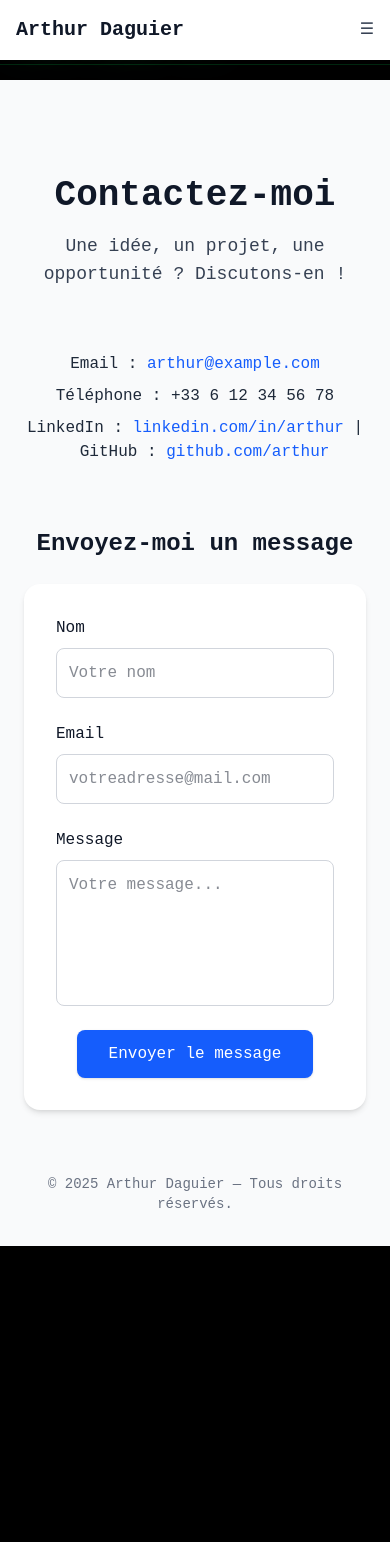
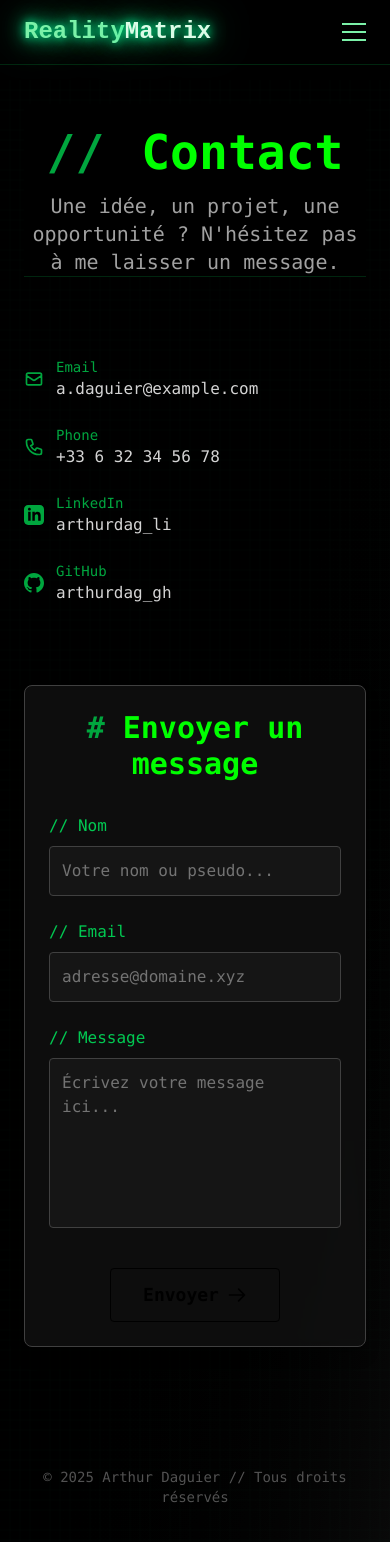
Before and after one commit to arth14hur/portfolio, a Next.js app in the folder mon-portfolio/: page /contact in a window 390 px wide. Shown: the top 1542 px of the page. Before the commit the page ends 1246 px from the top, so only its background shows below. Built offline with nearby package versions, Linux system fonts and the light colour scheme.

Commit message:
feat(terminal)mise a jours des commandes

```diff
--- a/mon-portfolio/app/contact/page.tsx
+++ b/mon-portfolio/app/contact/page.tsx
@@ -1,109 +1,165 @@
-"use client";
+// app/contact/page.tsx
+"use client"; // Garde ceci si tu utilises useState pour la gestion du formulaire plus tard
 
-import { useState } from "react";
+import type { NextPage } from 'next';
+import Head from 'next/head';
+import Link from 'next/link'; // Pour les liens potentiels
 
-export default function ContactPage() {
-  const [menuOpen, setMenuOpen] = useState(false);
+// Tu pourrais vouloir un état pour la gestion du formulaire plus tard
+// import { useState } from 'react';
+
+// Réutilisation des détails de contact, ajuste si nécessaire
+const contactDetails = [
+  { method: 'Email', value: 'a.daguier@example.com', href: 'mailto:a.daguier@example.com', icon: <svg className="w-5 h-5 text-green-600" fill="none" stroke="currentColor" viewBox="0 0 24 24" xmlns="http://www.w3.org/2000/svg"><path strokeLinecap="round" strokeLinejoin="round" strokeWidth="2" d="M3 8l7.89 5.26a2 2 0 002.22 0L21 8M5 19h14a2 2 0 002-2V7a2 2 0 00-2-2H5a2 2 0 00-2 2v10a2 2 0 002 2z"></path></svg> },
+  { method: 'Phone', value: '+33 6 32 34 56 78', href: 'tel:+33632345678', icon: <svg className="w-5 h-5 text-green-600" fill="none" stroke="currentColor" viewBox="0 0 24 24" xmlns="http://www.w3.org/2000/svg"><path strokeLinecap="round" strokeLinejoin="round" strokeWidth="2" d="M3 5a2 2 0 012-2h3.28a1 1 0 01.948.684l1.498 4.493a1 1 0 01-.502 1.21l-2.257 1.13a11.042 11.042 0 005.516 5.516l1.13-2.257a1 1 0 011.21-.502l4.493 1.498a1 1 0 01.684.949V19a2 2 0 01-2 2h-1C9.716 21 3 14.284 3 6V5z"></path></svg> },
+  { method: 'LinkedIn', value: 'arthurdag_li', href: 'https://linkedin.com/in/arthur', icon: <svg className="w-5 h-5 text-green-600" fill="currentColor" viewBox="0 0 24 24" xmlns="http://www.w3.org/2000/svg"><path d="M19 0h-14c-2.761 0-5 2.239-5 5v14c0 2.761 2.239 5 5 5h14c2.762 0 5-2.239 5-5v-14c0-2.761-2.238-5-5-5zm-11 19h-3v-11h3v11zm-1.5-12.268c-.966 0-1.75-.79-1.75-1.764s.784-1.764 1.75-1.764 1.75.79 1.75 1.764-.783 1.764-1.75 1.764zm13.5 12.268h-3v-5.604c0-3.368-4-3.113-4 0v5.604h-3v-11h3v1.765c1.396-2.586 7-2.777 7 2.476v6.759z"></path></svg> },
+  { method: 'GitHub', value: 'arthurdag_gh', href: 'https://github.com/arthur', icon: <svg className="w-5 h-5 text-green-600" fill="currentColor" viewBox="0 0 24 24" xmlns="http://www.w3.org/2000/svg"><path d="M12 0c-6.626 0-12 5.373-12 12 0 5.302 3.438 9.8 8.207 11.387.599.111.793-.261.793-.577v-2.234c-3.338.726-4.033-1.416-4.033-1.416-.546-1.387-1.333-1.756-1.333-1.756-1.089-.745.083-.729.083-.729 1.205.084 1.839 1.237 1.839 1.237 1.07 1.834 2.807 1.304 3.492.997.107-.775.418-1.305.762-1.604-2.665-.305-5.467-1.334-5.467-5.931 0-1.311.469-2.381 1.236-3.221-.124-.303-.535-1.524.117-3.176 0 0 1.008-.322 3.301 1.23.957-.266 1.983-.399 3.003-.404 1.02.005 2.047.138 3.006.404 2.291-1.552 3.297-1.23 3.297-1.23.653 1.653.242 2.874.118 3.176.77.84 1.235 1.911 1.235 3.221 0 4.609-2.807 5.624-5.479 5.921.43.372.823 1.102.823 2.222v3.293c0 .319.192.694.801.576 4.765-1.589 8.199-6.086 8.199-11.386 0-6.627-5.373-12-12-12z"></path></svg> },
+];
+
+const ContactPage: NextPage = () => {
+  // Ajoute un état pour les inputs du formulaire si nécessaire
+  // const [formData, setFormData] = useState({ name: '', email: '', message: '' });
+  // const handleChange = (e: React.ChangeEvent<HTMLInputElement | HTMLTextAreaElement>) => {
+  //   setFormData({ ...formData, [e.target.id]: e.target.value });
+  // };
+  // const handleSubmit = (e: React.FormEvent) => {
+  //   e.preventDefault();
+  //   console.log('Form submitted:', formData);
+  //   // Ajoute ta logique de soumission ici (ex: envoi à une API)
+  // };
 
   return (
-    <div className="relative min-h-screen bg-gray-50 text-gray-900">
-      {/* Menu fixe */}
-      <nav className="fixed top-0 left-0 w-full bg-white shadow z-50">
-        <div className="max-w-6xl mx-auto flex justify-between items-center p-4 md:p-6">
-          <h1 className="text-xl font-bold">Arthur Daguier</h1>
-          <button
-            className="md:hidden text-gray-700"
-            onClick={() => setMenuOpen(!menuOpen)}
+    <>
+      <Head>
+        <title>Contact - Arthur Daguier</title>
+        <meta name="description" content="Contactez Arthur Daguier pour discuter de projets ou d'opportunités." />
+      </Head>
+
+      {/* --- Conteneur Principal (Identique aux autres pages) --- */}
+      <div className="relative bg-gradient-to-br from-terminal-dark via-black to-neutral-950 min-h-screen text-terminal-light-gray font-mono p-6 sm:p-10 lg:p-16 overflow-x-hidden">
+
+        {/* Grille de fond (Identique) */}
+        <div className="absolute inset-0 bg-[url('/grid-pattern.svg')] opacity-[0.04] pointer-events-none z-0"></div>
+
+        {/* Wrapper de contenu (Identique) */}
+        {/* J'ai légèrement augmenté max-w pour le formulaire */}
+        <div className="relative z-10 max-w-4xl mx-auto space-y-20 lg:space-y-24 pb-16">
+
+          {/* --- Titre de la Page --- */}
+          <header className="pt-6 md:pt-12 text-center">
+            {/* Titre stylisé */}
+            <h1 className="text-5xl sm:text-6xl lg:text-7xl font-bold text-terminal-green mb-4 inline-block">
+              <span className="text-green-600 select-none mr-2">//</span> Contact
+            </h1>
+            {/* Paragraphe d'intro stylisé */}
+            <p className="text-xl md:text-2xl text-neutral-400 font-light max-w-2xl mx-auto">
+              Une idée, un projet, une opportunité ? N'hésitez pas à me laisser un message.
+            </p>
+          </header>
+
+          {/* --- Coordonnées directes --- */}
+          <section className="grid grid-cols-1 md:grid-cols-2 gap-x-8 gap-y-6">
+             {contactDetails.map((detail) => (
+               <div key={detail.method} className="flex items-center gap-3 group">
+                 {/* Icône */}
+                 <span className="flex-shrink-0">{detail.icon}</span>
+                 <div>
+                   {/* Méthode (Email, Phone...) */}
+                   <span className="block text-sm text-green-600">{detail.method}</span>
+                   {/* Valeur cliquable */}
+                   <a
+                     href={detail.href}
+                     target="_blank"
+                     rel="noopener noreferrer"
+                     className="text-neutral-300 group-hover:text-terminal-green group-hover:underline decoration-terminal-green decoration-1 underline-offset-4 transition-colors duration-200 break-all" // break-all pour les emails/liens longs
                    >
-            ☰
-          </button>
-          <ul
-            className={`md:flex md:space-x-6 absolute md:static top-full left-0 w-full md:w-auto bg-white md:bg-transparent transition-all duration-300 overflow-hidden ${
-              menuOpen ? "max-h-64" : "max-h-0"
-            }`}
-          >
-            <li className="p-4 md:p-0 text-center">
-              <a href="/" className="hover:text-blue-600">Accueil</a>
-            </li>
-            <li className="p-4 md:p-0 text-center">
-              <a href="/#projets" className="hover:text-blue-600">Projets</a>
-            </li>
-            <li className="p-4 md:p-0 text-center">
-              <a href="/contact" className="text-blue-600 font-semibold">Contact</a>
-            </li>
-          </ul>
+                     {detail.value}
+                   </a>
                  </div>
-      </nav>
-
-      <main className="pt-24 md:pt-32 px-6 md:px-12 max-w-3xl mx-auto space-y-16">
-        {/* En-tête */}
-        <section className="text-center space-y-4">
-          <h1 className="text-4xl md:text-5xl font-bold">Contactez-moi</h1>
-          <p className="text-lg md:text-xl text-gray-700">
-            Une idée, un projet, une opportunité ? Discutons-en !
-          </p>
+               </div>
+             ))}
           </section>
 
-        {/* Coordonnées */}
-        <section className="text-center text-gray-800 space-y-2">
-          <p>Email : <a href="mailto:arthur@example.com" className="text-blue-600 hover:underline">arthur@example.com</a></p>
-          <p>Téléphone : +33 6 12 34 56 78</p>
-          <p>
-            LinkedIn : <a href="https://linkedin.com/in/arthur" target="_blank" className="text-blue-600 hover:underline">linkedin.com/in/arthur</a>
-            &nbsp;|&nbsp; GitHub : <a href="https://github.com/arthur" target="_blank" className="text-blue-600 hover:underline">github.com/arthur</a>
-          </p>
-        </section>
-
-        {/* Formulaire de contact */}
-        <section>
-          <h2 className="text-2xl font-semibold mb-6 text-center">Envoyez-moi un message</h2>
-          <form className="space-y-6 bg-white p-8 rounded-2xl shadow-md">
+          {/* --- Formulaire de contact --- */}
+          <section className="p-6 md:p-10 border border-neutral-700 rounded-lg bg-neutral-900/60 backdrop-blur-sm shadow-lg shadow-black/40">
+            {/* Titre du formulaire */}
+            <h2 className="text-3xl font-semibold text-terminal-green mb-8 text-center">
+              <span className="text-green-600 select-none">#</span> Envoyer un message
+            </h2>
+            {/* Ajoute onSubmit={handleSubmit} si tu utilises l'état */}
+            <form className="space-y-6">
+              {/* Input Nom */}
               <div className="flex flex-col">
-              <label htmlFor="name" className="font-medium mb-2">Nom</label>
+                <label htmlFor="name" className="text-green-500 font-medium mb-2">// Nom</label>
                 <input
                   id="name"
                   type="text"
-                placeholder="Votre nom"
-                className="border border-gray-300 rounded-lg p-3 focus:ring-2 focus:ring-blue-500 outline-none"
+                  placeholder="Votre nom ou pseudo..."
+                  // value={formData.name} onChange={handleChange}
+                  required
+                  // Styles de l'input
+                  className="bg-neutral-900/80 border border-neutral-700 rounded p-3 text-terminal-light-gray placeholder-neutral-500
+                             focus:outline-none focus:border-terminal-green focus:ring-1 focus:ring-terminal-green transition-colors duration-200"
                 />
               </div>
 
+              {/* Input Email */}
               <div className="flex flex-col">
-              <label htmlFor="email" className="font-medium mb-2">Email</label>
+                <label htmlFor="email" className="text-green-500 font-medium mb-2">// Email</label>
                 <input
                   id="email"
                   type="email"
-                placeholder="votreadresse@mail.com"
-                className="border border-gray-300 rounded-lg p-3 focus:ring-2 focus:ring-blue-500 outline-none"
+                  placeholder="adresse@domaine.xyz"
+                   // value={formData.email} onChange={handleChange}
+                  required
+                  // Styles de l'input
+                  className="bg-neutral-900/80 border border-neutral-700 rounded p-3 text-terminal-light-gray placeholder-neutral-500
+                             focus:outline-none focus:border-terminal-green focus:ring-1 focus:ring-terminal-green transition-colors duration-200"
                 />
               </div>
 
+              {/* Input Message */}
               <div className="flex flex-col">
-              <label htmlFor="message" className="font-medium mb-2">Message</label>
+                <label htmlFor="message" className="text-green-500 font-medium mb-2">// Message</label>
                 <textarea
                   id="message"
-                rows={5}
-                placeholder="Votre message..."
-                className="border border-gray-300 rounded-lg p-3 focus:ring-2 focus:ring-blue-500 outline-none resize-none"
+                  rows={6} // Légèrement plus grand
+                  placeholder="Écrivez votre message ici..."
+                  // value={formData.message} onChange={handleChange}
+                  required
+                  // Styles du textarea
+                  className="bg-neutral-900/80 border border-neutral-700 rounded p-3 text-terminal-light-gray placeholder-neutral-500
+                             focus:outline-none focus:border-terminal-green focus:ring-1 focus:ring-terminal-green transition-colors duration-200 resize-none" // Ajout de resize-none
                 ></textarea>
               </div>
 
-            <div className="text-center">
+              {/* Bouton Envoyer */}
+              <div className="text-center pt-4">
                 <button
                   type="submit"
-                className="bg-blue-600 text-white px-8 py-3 rounded-lg shadow hover:bg-blue-700 transition"
+                  // Styles du bouton (similaire aux boutons CV/Réalisations)
+                  className="inline-flex items-center gap-2 px-8 py-3 border border-terminal-green bg-terminal-green text-black
+                           hover:bg-transparent hover:text-terminal-green hover:shadow-lg hover:shadow-terminal-green/30
+                           transition-all duration-300 text-lg font-semibold rounded-sm group focus:outline-none focus:ring-2 focus:ring-offset-2 focus:ring-offset-black focus:ring-terminal-green"
                 >
-                Envoyer le message
+                  Envoyer
+                  {/* Icône flèche */}
+                  <svg className="w-5 h-5 transition-transform group-hover:translate-x-1.5" fill="none" stroke="currentColor" viewBox="0 0 24 24" xmlns="http://www.w3.org/2000/svg"><path strokeLinecap="round" strokeLinejoin="round" strokeWidth="2" d="M14 5l7 7m0 0l-7 7m7-7H3"></path></svg>
                 </button>
               </div>
             </form>
           </section>
 
-        {/* Footer */}
-        <footer className="text-center text-sm text-gray-500 pb-8">
-          © {new Date().getFullYear()} Arthur Daguier — Tous droits réservés.
+          {/* --- Footer Minimaliste --- */}
+          {/* Note: Le footer global est peut-être déjà dans app/layout.tsx */}
+          <footer className="text-center text-sm text-neutral-600 pt-10">
+             &copy; {new Date().getFullYear()} Arthur Daguier // Tous droits réservés
            </footer>
-      </main>
+
         </div>
+      </div>
+    </>
   );
-}
+};
+
+export default ContactPage;
--- a/mon-portfolio/app/globals.css
+++ b/mon-portfolio/app/globals.css
@@ -70,6 +70,10 @@ header {
   box-shadow: 0 0 15px rgba(0, 255, 0, 0.2);
 }
 
+.terminal-container:focus {
+  outline: none;
+}
+
 input.terminal-input {
   background-color: rgba(0,0,0,0.3);
   color: #0f0;
```
Also changed, not shown: mon-portfolio/components/Terminal.tsx (+64 -20 lines). Lines whose indentation alone changed are shown as unchanged.
